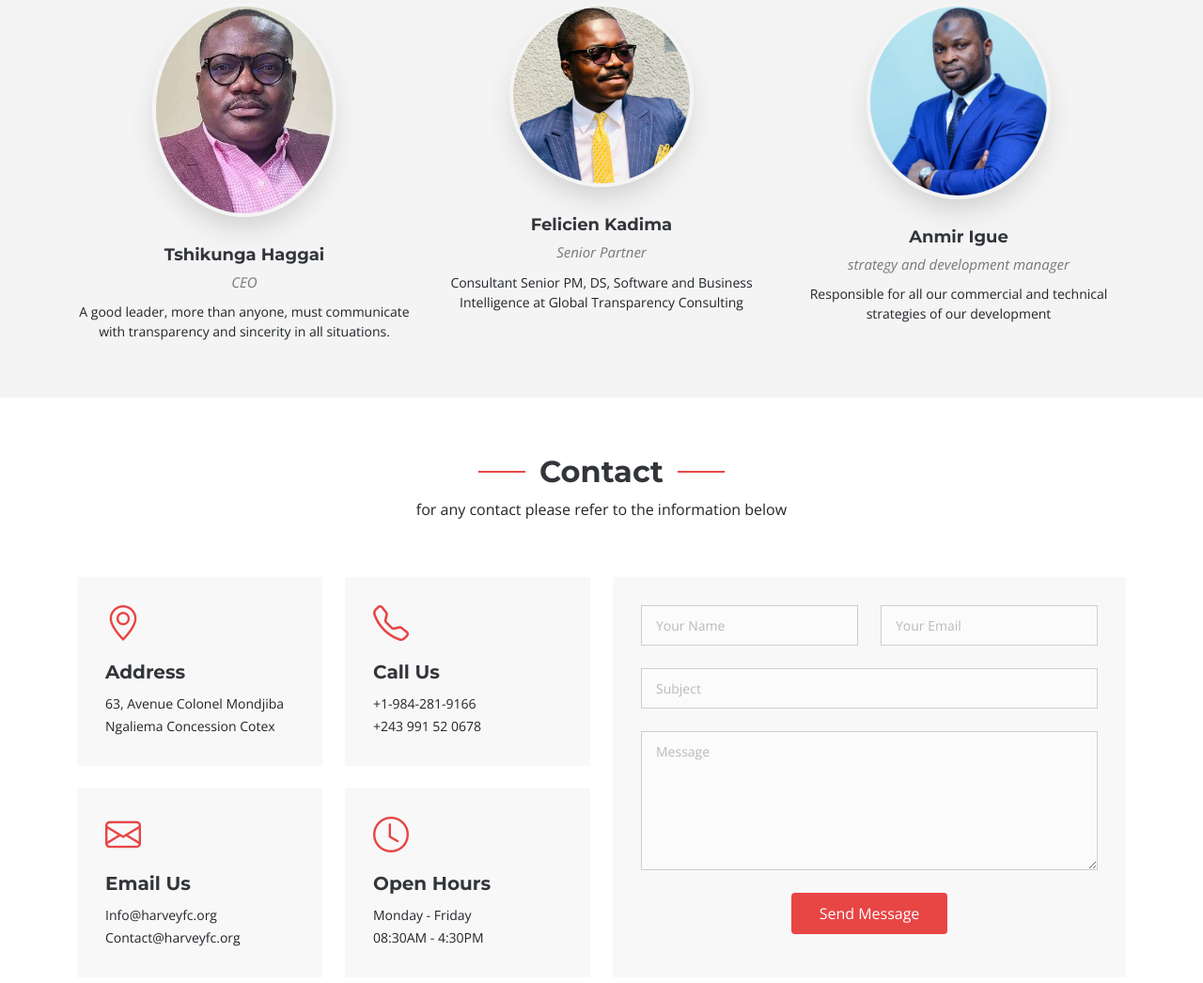
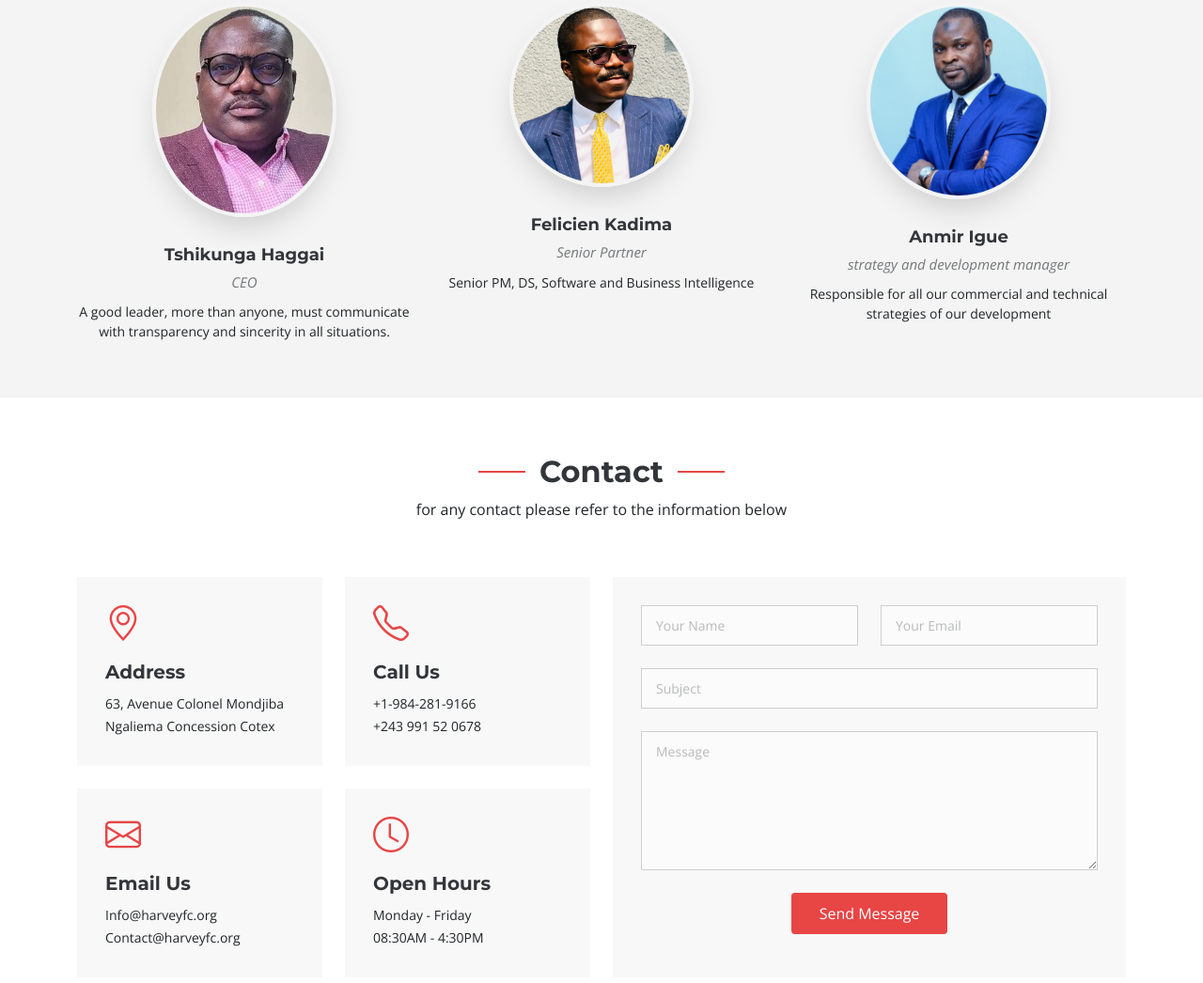
Before and after one commit to TeddyCubaka/harveryfc, a plain HTML site: page index.html in a window 1280 px wide. Shown: the part 5326-6372 px from the top of the page at 94% size. Drawn offline with nearby package versions, Linux system fonts and the light colour scheme.

Commit message:
update contents

```diff
--- a/index.html
+++ b/index.html
@@ -519,7 +519,7 @@
               <h4>Felicien Kadima</h4>
               <span>Senior Partner</span>
               <p>
-                Consultant Senior PM, DS, Software and Business Intelligence at Global Transparency Consulting
+                Senior PM, DS, Software and Business Intelligence
               </p>
             </div>
           </div>
```
